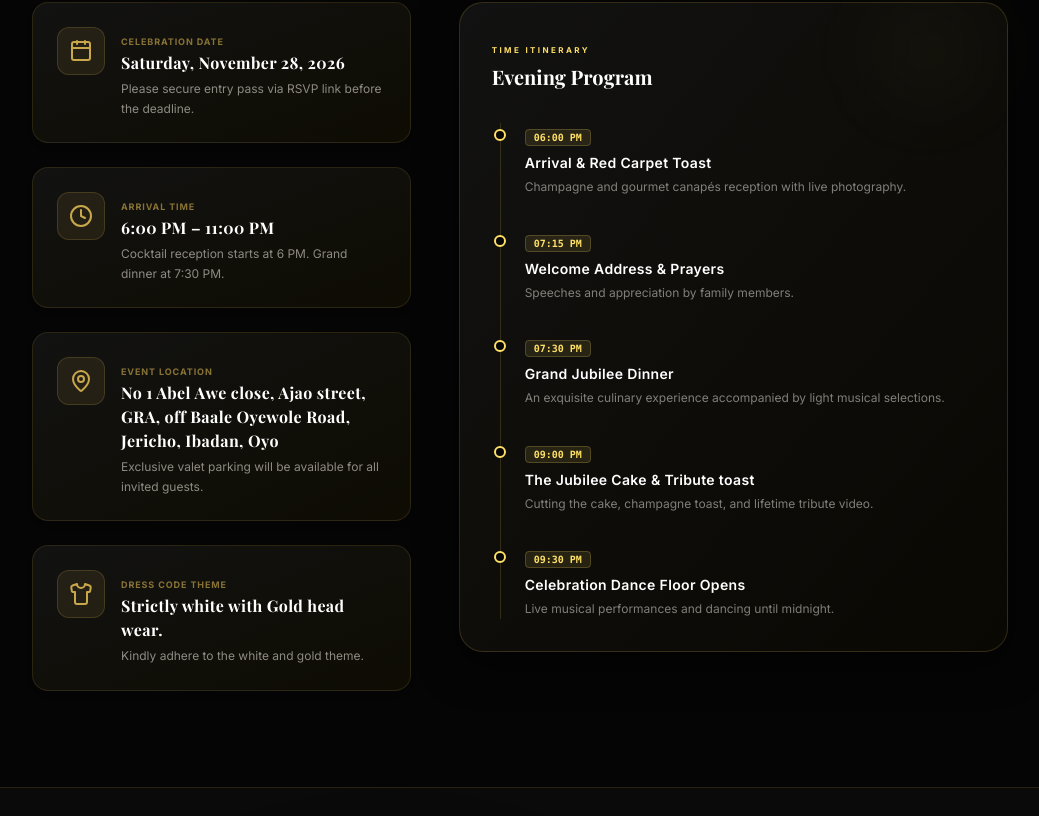
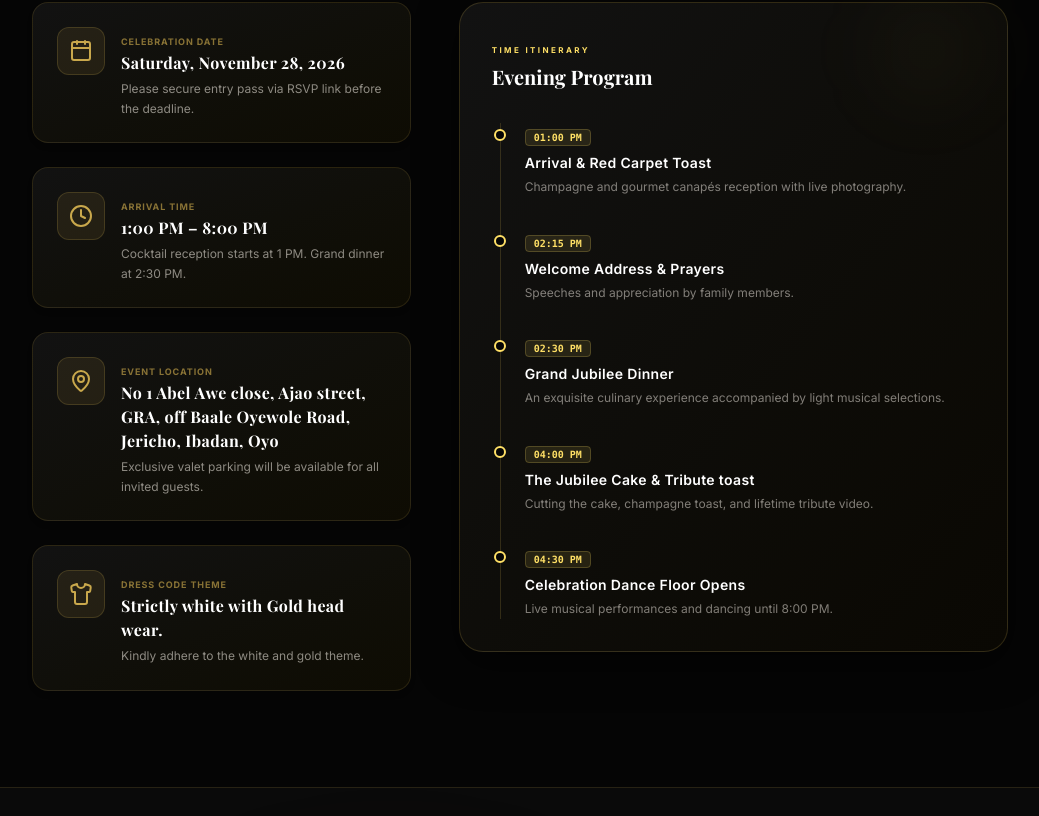
Before and after one commit to Moniye-lang/QR-Event, a Next.js app: page / in a window 1280 px wide. Shown: the part 1213-2029 px from the top of the page, without its empty margins (120-1159 px from the left). Built offline with nearby package versions, Linux system fonts and the light colour scheme.

Commit message:
Update celebration time to 1pm - 8pm

```diff
--- a/src/app/invite/[token]/page.tsx
+++ b/src/app/invite/[token]/page.tsx
@@ -349,7 +349,7 @@ function TicketCard({ invite, qrDataUrl }: { invite: Invite; qrDataUrl: string }
             <Calendar className="w-3.5 h-3.5 text-[#ffe066]" />
             <div>
               <p className="text-[#c9a84c]/50 text-[8px] uppercase tracking-wider">Date & Time</p>
-              <p className="text-white text-xs font-semibold">Saturday, November 28, 2026 at 6:00 PM</p>
+              <p className="text-white text-xs font-semibold">Saturday, November 28, 2026 at 1:00 PM</p>
             </div>
           </div>
           <div className="flex items-center gap-2">
--- a/src/app/page.tsx
+++ b/src/app/page.tsx
@@ -41,11 +41,11 @@ const TIMELINE_DECADES = [
 ];
 
 const ITINERARY_ITEMS = [
-  { time: '06:00 PM', title: 'Arrival & Red Carpet Toast', desc: 'Champagne and gourmet canapés reception with live photography.' },
-  { time: '07:15 PM', title: 'Welcome Address & Prayers', desc: 'Speeches and appreciation by family members.' },
-  { time: '07:30 PM', title: 'Grand Jubilee Dinner', desc: 'An exquisite culinary experience accompanied by light musical selections.' },
-  { time: '09:00 PM', title: 'The Jubilee Cake & Tribute toast', desc: 'Cutting the cake, champagne toast, and lifetime tribute video.' },
-  { time: '09:30 PM', title: 'Celebration Dance Floor Opens', desc: 'Live musical performances and dancing until midnight.' },
+  { time: '01:00 PM', title: 'Arrival & Red Carpet Toast', desc: 'Champagne and gourmet canapés reception with live photography.' },
+  { time: '02:15 PM', title: 'Welcome Address & Prayers', desc: 'Speeches and appreciation by family members.' },
+  { time: '02:30 PM', title: 'Grand Jubilee Dinner', desc: 'An exquisite culinary experience accompanied by light musical selections.' },
+  { time: '04:00 PM', title: 'The Jubilee Cake & Tribute toast', desc: 'Cutting the cake, champagne toast, and lifetime tribute video.' },
+  { time: '04:30 PM', title: 'Celebration Dance Floor Opens', desc: 'Live musical performances and dancing until 8:00 PM.' },
 ];
 
 // ─── Image Slideshow / Carousel Component ──────────────────────────────────────
@@ -152,7 +152,7 @@ function GoldDust() {
 
 // ─── Countdown Timer ────────────────────────────────────────────────────────────
 function Countdown() {
-  const target = new Date('2026-11-28T18:00:00');
+  const target = new Date('2026-11-28T13:00:00');
   const calc = () => {
     const diff = target.getTime() - Date.now();
     if (diff <= 0) return { d: 0, h: 0, m: 0, s: 0 };
@@ -415,8 +415,8 @@ export default function Home() {
             <DetailBlock
               icon={<Clock className="w-6 h-6 text-[#c9a84c]" />}
               label="Arrival Time"
-              title="6:00 PM – 11:00 PM"
-              desc="Cocktail reception starts at 6 PM. Grand dinner at 7:30 PM."
+              title="1:00 PM – 8:00 PM"
+              desc="Cocktail reception starts at 1 PM. Grand dinner at 2:30 PM."
             />
             <DetailBlock
               icon={<MapPin className="w-6 h-6 text-[#c9a84c]" />}
--- a/src/app/rsvp/page.tsx
+++ b/src/app/rsvp/page.tsx
@@ -461,7 +461,7 @@ function RSVPForm() {
               <h3 className="text-[10px] font-bold text-[#c9a84c]/65 tracking-[0.3em] uppercase">Celebration Agenda</h3>
               <div className="grid grid-cols-1 sm:grid-cols-2 gap-4">
                 <DetailRow icon={<Calendar className="w-4 h-4 text-[#ffe066]" />} label="Date" value="Saturday, November 28, 2026" />
-                <DetailRow icon={<Clock className="w-4 h-4 text-[#ffe066]" />} label="Time" value="6:00 PM – 11:00 PM" />
+                <DetailRow icon={<Clock className="w-4 h-4 text-[#ffe066]" />} label="Time" value="1:00 PM – 8:00 PM" />
                 <DetailRow icon={<MapPin className="w-4 h-4 text-[#ffe066]" />} label="Location" value="No 1 Abel Awe close, Ajao street, GRA, off Baale Oyewole Road, Jericho, Ibadan, Oyo" />
                 <DetailRow icon={<Shirt className="w-4 h-4 text-[#ffe066]" />} label="Dress Code" value="Strictly white with Gold head wear." />
               </div>
```
